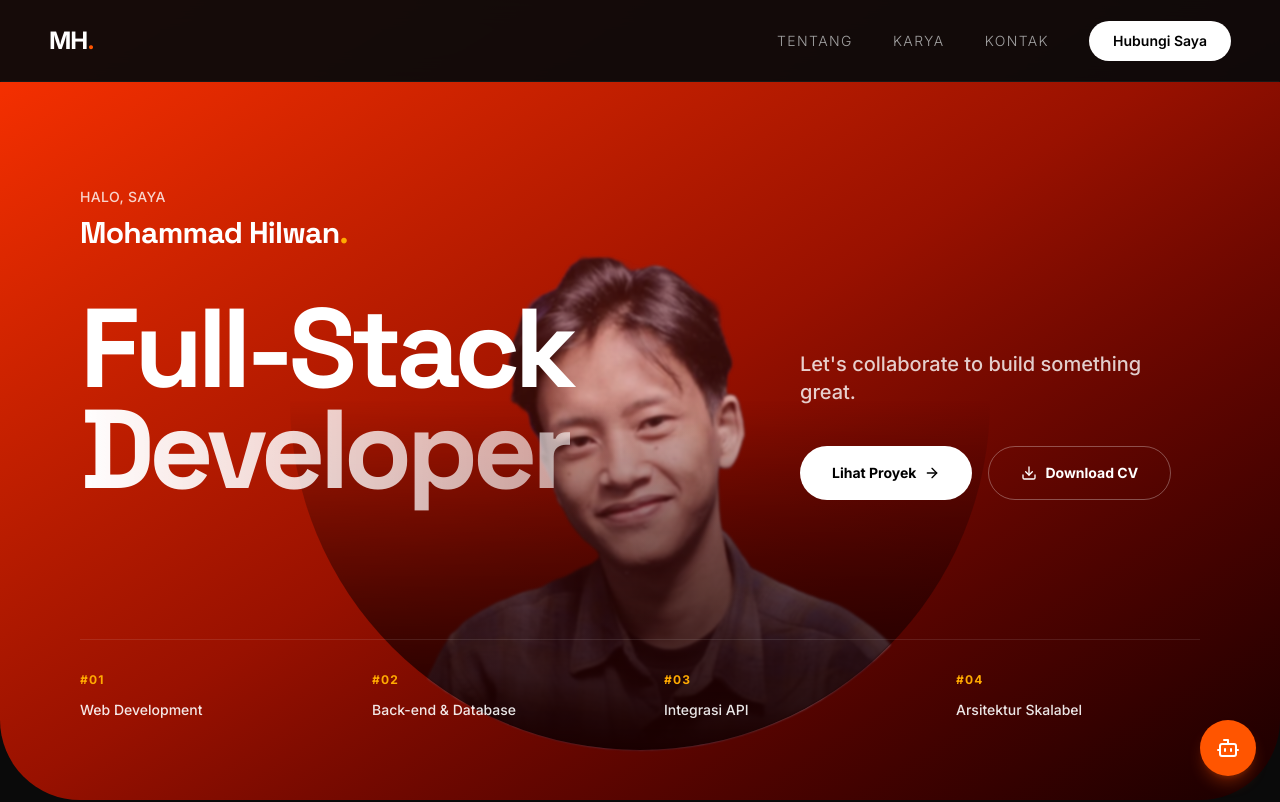
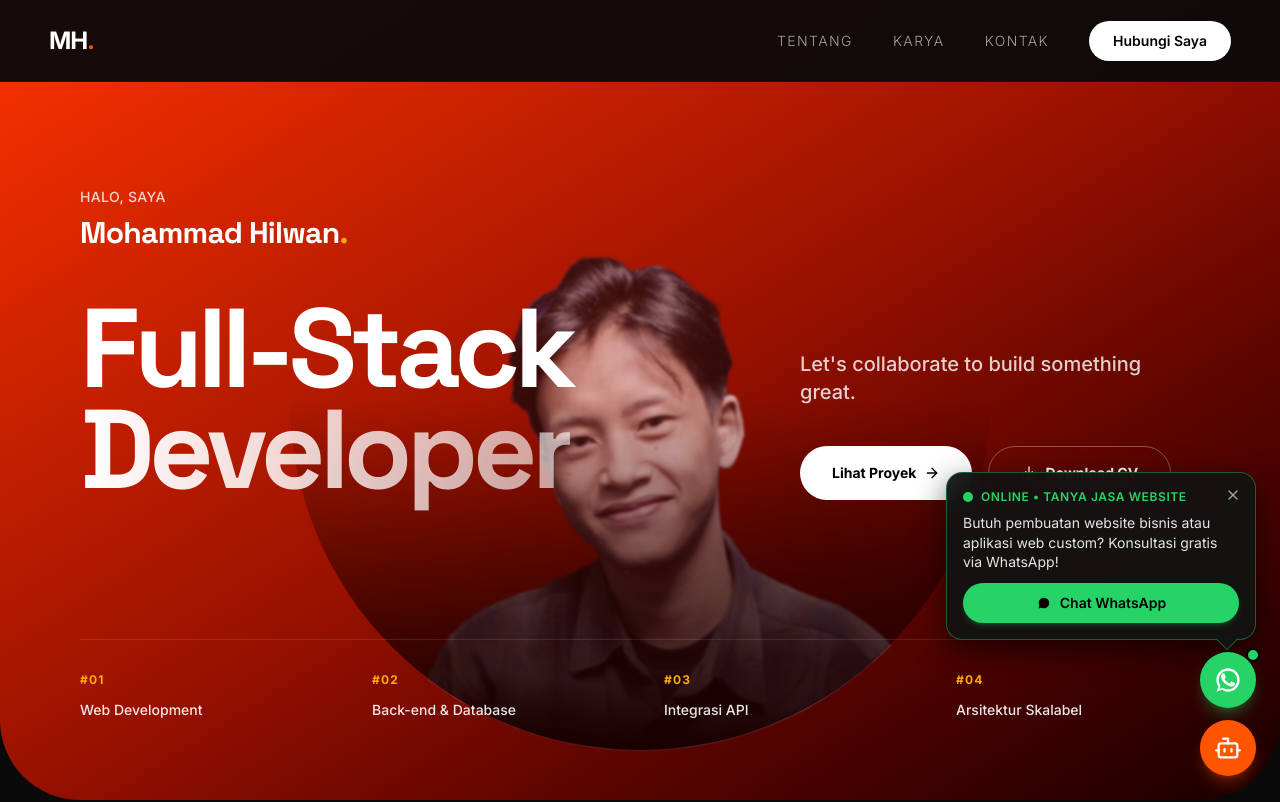
Before and after one commit to hilwan1/portfolio, a Next.js app: page / in a window 1280 px wide. Shown: the top 802 px of the page. Built offline with nearby package versions, Linux system fonts and the light colour scheme.

Commit message:
toggle wa

```diff
--- a/src/app/layout.tsx
+++ b/src/app/layout.tsx
@@ -3,6 +3,7 @@ import { Inter, Space_Grotesk, DM_Mono, Playfair_Display } from 'next/font/googl
 import './globals.css'
 import Navbar from '@/components/Navbar'
 import Footer from '@/components/Footer'
+import FloatingWidgets from '@/components/FloatingWidgets'
 
 const inter = Inter({
   subsets: ['latin'],
@@ -96,6 +97,7 @@ export default function RootLayout({
         <Navbar />
         <main>{children}</main>
         <Footer />
+        <FloatingWidgets />
       </body>
     </html>
   )
--- /dev/null
+++ b/src/components/FloatingWidgets.tsx
@@ -0,0 +1,113 @@
+'use client'
+
+import React, { useState } from 'react'
+import Link from 'next/link'
+import { usePathname } from 'next/navigation'
+import { Bot, X, MessageCircle } from 'lucide-react'
+
+export default function FloatingWidgets() {
+  const pathname = usePathname()
+  const [showWaPopup, setShowWaPopup] = useState(true)
+
+  // Hide widgets on /chat and /links pages
+  if (pathname === '/chat' || pathname === '/links') {
+    return null
+  }
+
+  const waMessage = encodeURIComponent(
+    'Halo Mas Hilwan, saya ingin menanyakan tentang jasa pembuatan website.'
+  )
+  const waUrl = `https://wa.me/6283865157423?text=${waMessage}`
+
+  return (
+    <div className="fixed bottom-6 right-6 z-50 flex flex-col items-end gap-3 pointer-events-none">
+      {/* WhatsApp Section (Pop-up Card & Toggle Button) */}
+      <div className="relative flex flex-col items-end pointer-events-auto">
+        {/* WhatsApp Speech Bubble Pop-up */}
+        {showWaPopup && (
+          <div className="mb-3 max-w-[270px] sm:max-w-[310px] bg-[#121212]/95 backdrop-blur-md border border-[#25D366]/40 p-4 rounded-2xl shadow-[0_10px_30px_rgba(0,0,0,0.6)] text-white text-sm animate-in fade-in slide-in-from-bottom-3 duration-300 relative">
+            <button
+              onClick={(e) => {
+                e.stopPropagation()
+                setShowWaPopup(false)
+              }}
+              aria-label="Tutup pop-up WhatsApp"
+              className="absolute top-2.5 right-2.5 text-neutral-400 hover:text-white p-1 rounded-full hover:bg-white/10 transition-colors"
+            >
+              <X className="w-4 h-4" />
+            </button>
+
+            <div className="flex items-center gap-2 mb-2">
+              <span className="relative flex h-2.5 w-2.5">
+                <span className="animate-ping absolute inline-flex h-full w-full rounded-full bg-[#25D366] opacity-75"></span>
+                <span className="relative inline-flex rounded-full h-2.5 w-2.5 bg-[#25D366]"></span>
+              </span>
+              <span className="font-semibold text-[11px] sm:text-xs text-[#25D366] uppercase tracking-wider">
+                Online • Tanya Jasa Website
+              </span>
+            </div>
+
+            <p className="text-xs sm:text-sm text-neutral-200 leading-snug font-normal">
+              Butuh pembuatan website bisnis atau aplikasi web custom? Konsultasi gratis via WhatsApp!
+            </p>
+
+            <a
+              href={waUrl}
+              target="_blank"
+              rel="noopener noreferrer"
+              className="mt-3 flex items-center justify-center gap-2 w-full py-2.5 px-3 bg-[#25D366] hover:bg-[#20ba5a] text-black font-semibold text-xs sm:text-sm rounded-xl transition-all shadow-md shadow-[#25D366]/20 active:scale-95"
+            >
+              <MessageCircle className="w-4 h-4 fill-black text-[#25D366]" />
+              <span>Chat WhatsApp</span>
+            </a>
+
+            {/* Speech bubble tail pointing down to WA button */}
+            <div className="absolute -bottom-2 right-5 w-4 h-4 bg-[#121212]/95 border-r border-b border-[#25D366]/40 rotate-45"></div>
+          </div>
+        )}
+
+        {/* WhatsApp Floating Button */}
+        <div className="relative group">
+          <a
+            href={waUrl}
+            target="_blank"
+            rel="noopener noreferrer"
+            aria-label="Tanya Jasa Website via WhatsApp"
+            title="Tanya Jasa Website via WhatsApp"
+            className="w-13 h-13 sm:w-14 sm:h-14 bg-[#25D366] hover:bg-[#20ba5a] rounded-full flex items-center justify-center shadow-lg shadow-[#25D366]/30 text-black hover:scale-110 transition-all duration-300 block relative"
+          >
+            <svg
+              viewBox="0 0 24 24"
+              className="w-6 h-6 sm:w-7 sm:h-7 fill-white stroke-none"
+            >
+              <path d="M17.472 14.382c-.297-.149-1.758-.867-2.03-.967-.273-.099-.471-.148-.67.15-.197.297-.767.966-.94 1.164-.173.199-.347.223-.644.075-.297-.15-1.255-.463-2.39-1.475-.883-.788-1.48-1.761-1.653-2.059-.173-.297-.018-.458.13-.606.134-.133.298-.347.446-.521.151-.172.2-.296.3-.495.099-.198.05-.372-.025-.521-.075-.148-.669-1.611-.916-2.206-.242-.579-.487-.501-.669-.51l-.57-.01c-.198 0-.52.074-.792.372s-1.04 1.016-1.04 2.479 1.065 2.876 1.213 3.074c.149.198 2.095 3.2 5.076 4.487.709.306 1.263.489 1.694.626.712.226 1.36.194 1.872.118.571-.085 1.758-.719 2.006-1.413.248-.695.248-1.29.173-1.414-.074-.124-.272-.198-.57-.347z"/>
+              <path d="M12 2C6.477 2 2 6.477 2 12c0 2.159.684 4.16 1.848 5.804L2.3 21.7s.24.08.4.08c.11 0 .22-.03.32-.08l4.032-1.414C8.618 21.282 10.264 22 12 22c5.523 0 10-4.477 10-10S17.523 2 12 2zm0 18c-1.573 0-3.056-.445-4.327-1.215l-.31-.188-2.571.902.9-2.512-.206-.326C4.654 15.344 4.14 13.722 4.14 12c0-4.334 3.526-7.86 7.86-7.86s7.86 3.526 7.86 7.86S16.334 20 12 20z"/>
+            </svg>
+            <span className="absolute -top-1 -right-1 flex h-3.5 w-3.5">
+              <span className="animate-ping absolute inline-flex h-full w-full rounded-full bg-[#25D366] opacity-75"></span>
+              <span className="relative inline-flex rounded-full h-3.5 w-3.5 bg-[#25D366] border-2 border-black"></span>
+            </span>
+          </a>
+          <span className="absolute right-full mr-3 top-1/2 -translate-y-1/2 px-2.5 py-1 bg-[#181818]/90 border border-white/10 text-white text-xs rounded-lg whitespace-nowrap opacity-0 group-hover:opacity-100 transition-opacity duration-200 pointer-events-none shadow-md">
+            Tanya Jasa Website
+          </span>
+        </div>
+      </div>
+
+      {/* AI Chatbot Floating Button (Bottom) */}
+      <div className="pointer-events-auto relative group">
+        <Link
+          href="/chat"
+          aria-label="Tanya AI Chatbot"
+          title="Tanya AI Chatbot"
+          className="w-13 h-13 sm:w-14 sm:h-14 bg-[#ff5500] hover:bg-[#e64d00] rounded-full flex items-center justify-center shadow-lg shadow-[#ff5500]/30 text-white hover:scale-110 transition-all duration-300 block relative"
+        >
+          <Bot className="w-6 h-6 sm:w-7 sm:h-7" />
+        </Link>
+        <span className="absolute right-full mr-3 top-1/2 -translate-y-1/2 px-2.5 py-1 bg-[#181818]/90 border border-white/10 text-white text-xs rounded-lg whitespace-nowrap opacity-0 group-hover:opacity-100 transition-opacity duration-200 pointer-events-none shadow-md">
+          AI Assistant
+        </span>
+      </div>
+    </div>
+  )
+}
--- a/src/components/PortfolioHome.tsx
+++ b/src/components/PortfolioHome.tsx
@@ -548,18 +548,6 @@ const TestimonialsSlider = () => {
   );
 };
 
-const AIChatbot = () => {
-  return (
-    <Link
-      href="/chat"
-      aria-label="Tanya AI Chatbot"
-      className="fixed bottom-6 right-6 w-14 h-14 bg-[#ff5500] rounded-full flex items-center justify-center shadow-lg shadow-[#ff5500]/30 text-white hover:scale-110 transition-transform z-50 block"
-    >
-      <Bot className="w-6 h-6" />
-    </Link>
-  );
-};
-
 export default function PortfolioHome() {
   return (
     <div className="bg-[#0a0a0a] min-h-screen text-white selection:bg-[#ff5500] selection:text-white font-sans overflow-x-hidden">
@@ -571,7 +559,6 @@ export default function PortfolioHome() {
         <Projects />
         <TestimonialsSlider />
       </main>
-      <AIChatbot />
     </div>
   );
 }
```
